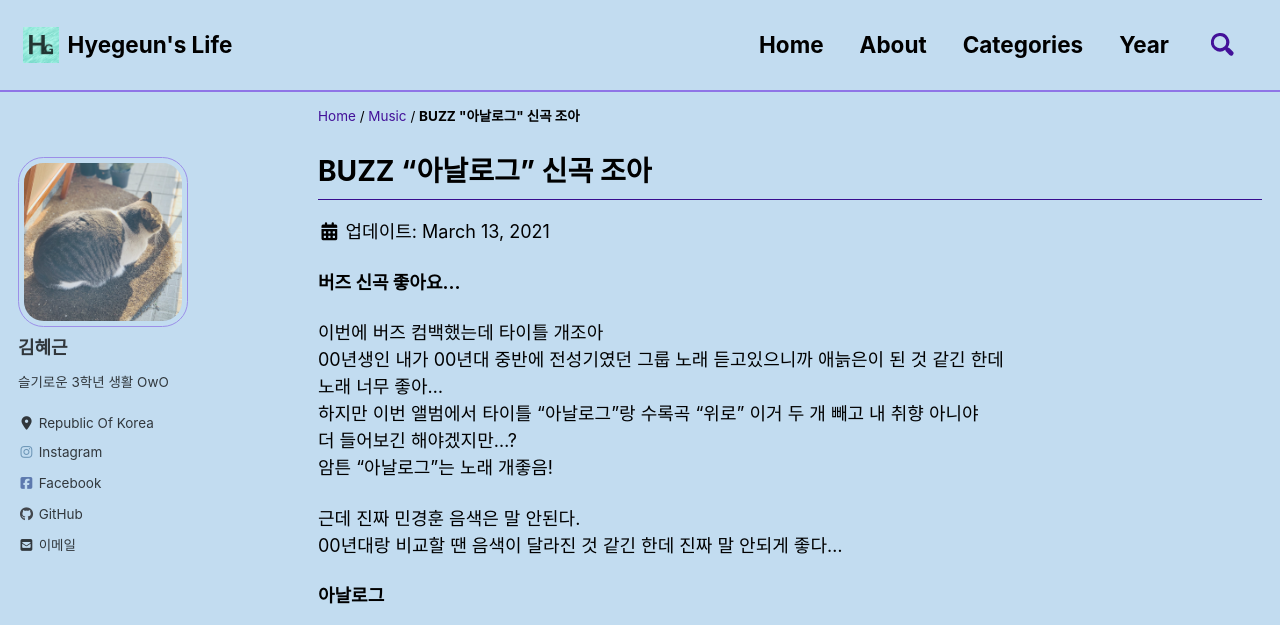
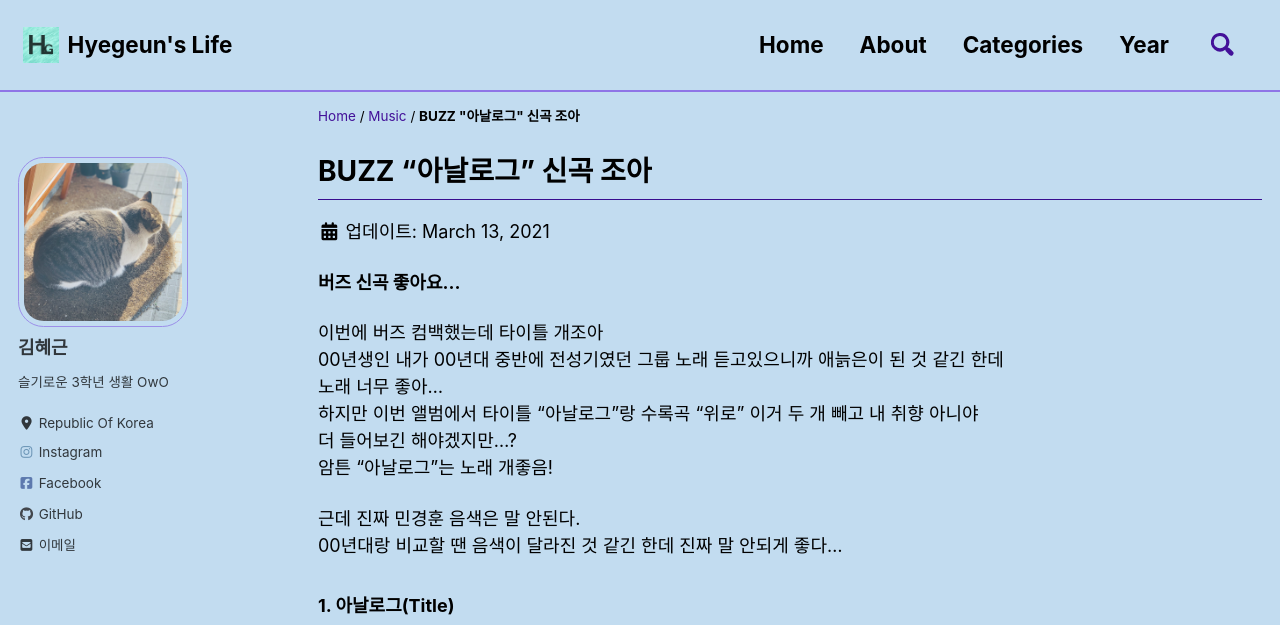
Before and after one commit to hyegeun/hyegeun.github.io, a Jekyll site: the page built from _posts/Music/2021-03-13-post25.md, in a window 1280 px wide and 1400 px high. Shown: the top 625 px of the window. Built offline with Jekyll 4.4.1, drawn with Linux system fonts in a browser that asks for light colours; cached includes are drawn as plain includes; nearby versions of some CDN libraries; a script that is not in the unit is left out; grey boxes are pictures that could not be loaded.

Commit message:
Update 2021-03-13-post25.md

```diff
--- a/_posts/Music/2021-03-13-post25.md
+++ b/_posts/Music/2021-03-13-post25.md
@@ -19,8 +19,8 @@ categories:
 00년대랑 비교할 땐 음색이 달라진 것 같긴 한데 진짜 말 안되게 좋다...
 
 
-**아날로그**
+### **1. 아날로그(Title)**
 {% include video id="W0M-eje90TU" provider="youtube" %}
 
-**위로**
+### **2. 위로**
 {% include video id="JJ2DLy23geU" provider="youtube" %}
```
